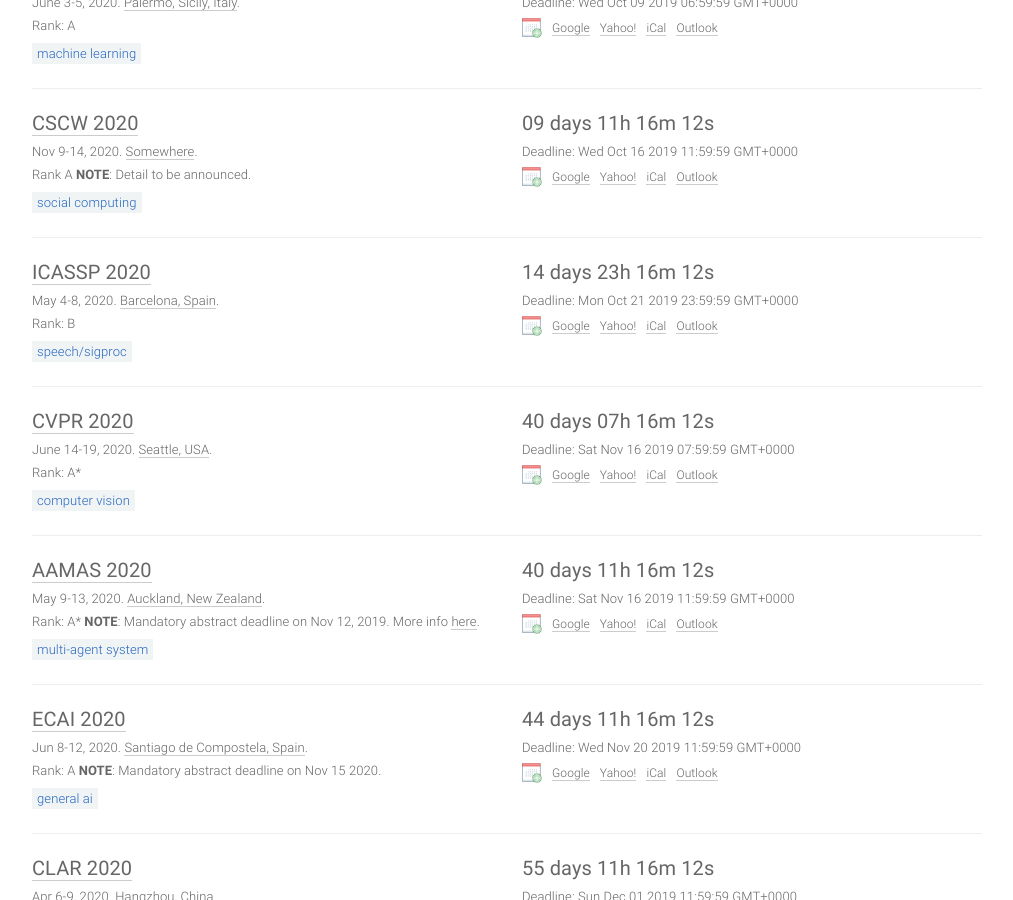
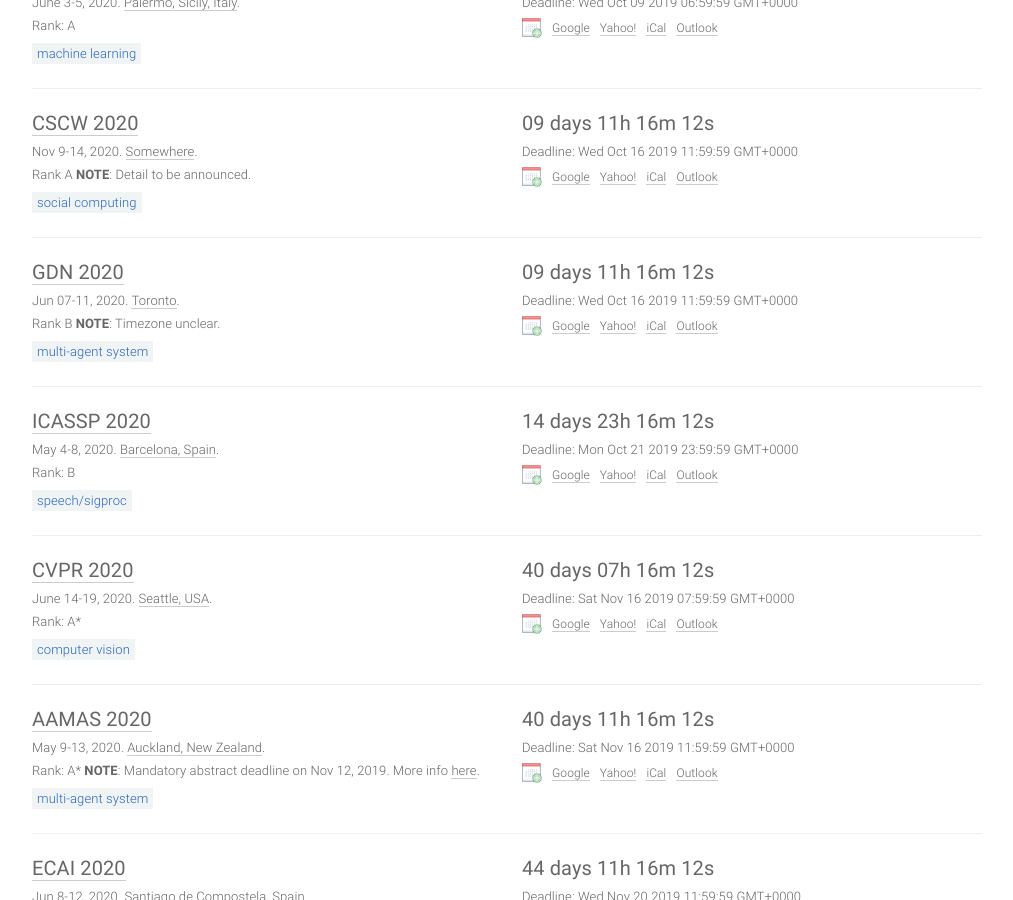
Before and after one commit to ryutaAri/ryutaAri.github.io, a Jekyll site: the page built from index.html, in a window 1280 px wide and 900 px high, scrolled down 1923 px. Shown: the whole window, without its empty margins (133-1146 px from the left). Built offline with Jekyll 4.4.1, drawn with Linux system fonts in a browser that asks for light colours; comment, search, counter and statistics services are not loaded.

Commit message:
Update conferences.yml

```diff
--- a/_data/conferences.yml
+++ b/_data/conferences.yml
@@ -137,6 +137,16 @@
   sub: SC
   note: 'Rank A <b>NOTE</b>: Detail to be announced.'
 
+- title: GDN
+  year: 2020
+  id: gdn20
+  link: http://gdnconference.org/gdn2020/
+  deadline: '2019-10-15 23:59:59'
+  timezone: UTC-12
+  date: Jun 07-11, 2020
+  place: Toronto
+  sub: MAS
+  note: 'Rank B <b>NOTE</b>: Timezone unclear.'
 
 - title: ICASSP
   year: 2020
```
